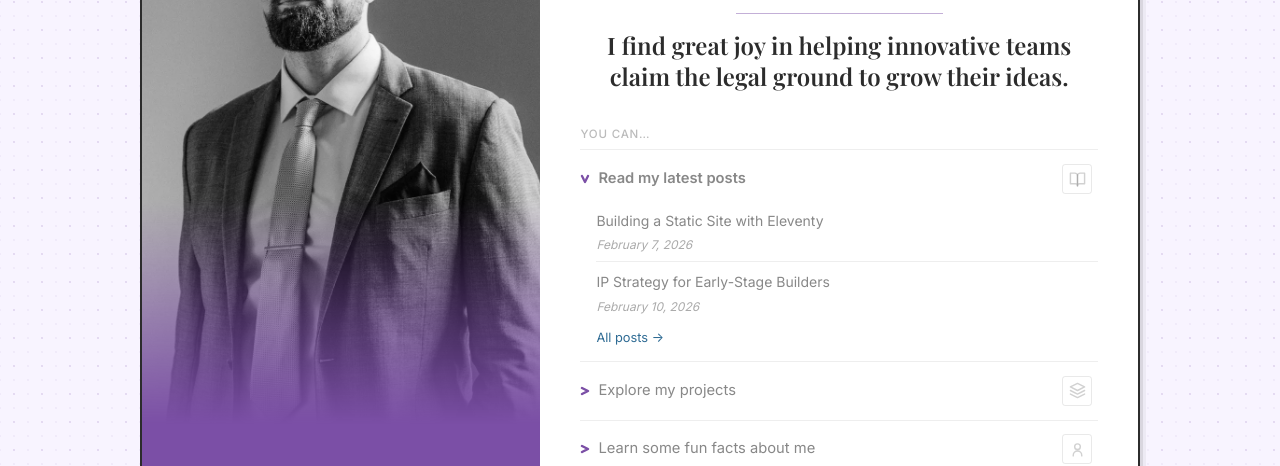
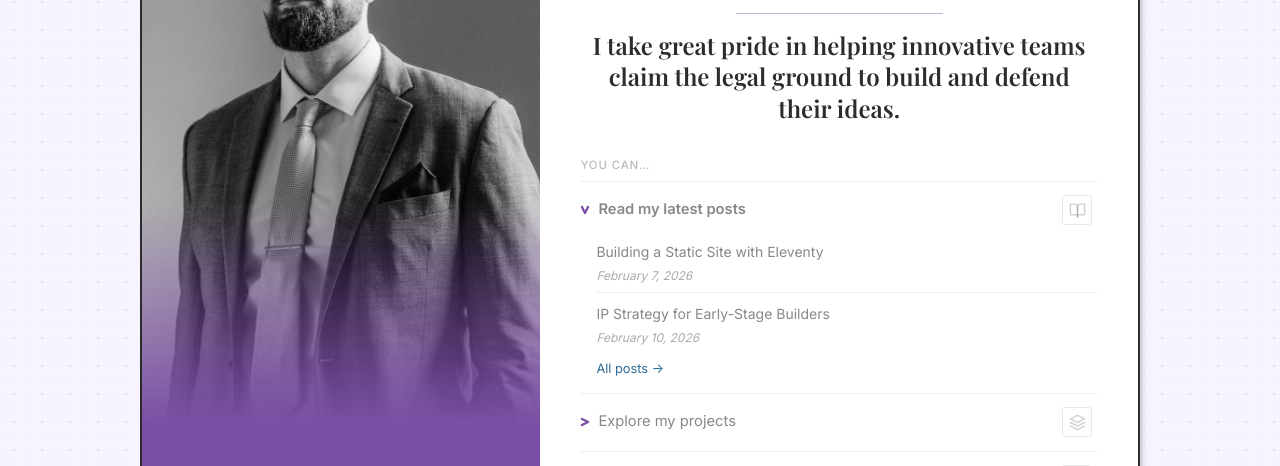
Before and after one commit to techAeon/personalSite, an Eleventy site: page index.njk in a window 1280 px wide. Shown: the part 236-702 px from the top of the page. Built offline with nearby package versions, Linux system fonts and the light colour scheme; Eleventy itself is replaced by a stand-in of ours; files that its build step writes are made by us from their sources.

Commit message:
Update index.njk

```diff
--- a/index.njk
+++ b/index.njk
@@ -52,7 +52,7 @@ title: Kieran J. O'Leary - IP Attorney & Strategist
 
       <!-- Welcome -->
       <div class="welcome">
-        <h2>I find great joy in helping innovative teams claim the legal ground to grow their ideas.</h2>
+        <h2>I take great pride in helping innovative teams claim the legal ground to build and defend their ideas.</h2>
       </div>
 
       <!-- Where to start -->
```
